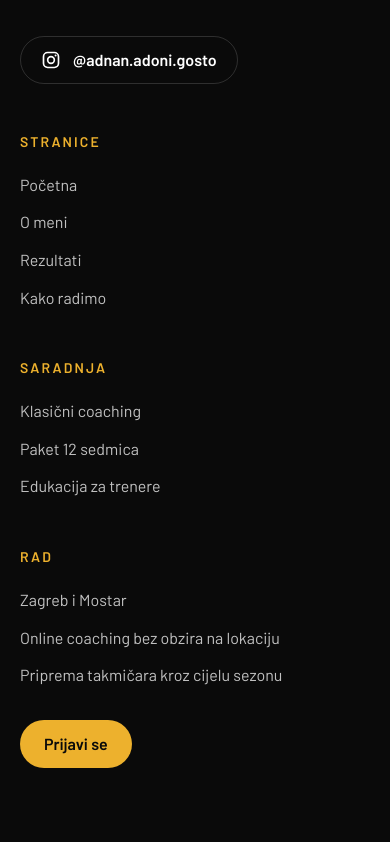
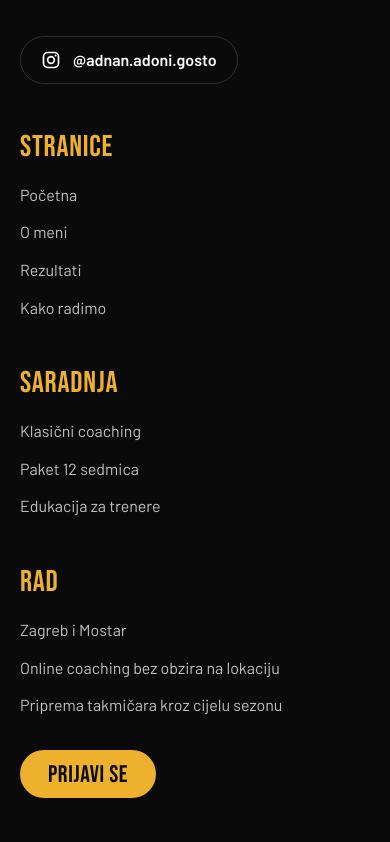
Before and after one commit to mehicch04/adnangosto, a Next.js app: page /o-meni in a window 390 px wide. Shown: the part 10542-11384 px from the top of the page. Built offline with nearby package versions, Linux system fonts and the light colour scheme; no server answers; the database is empty.

Commit message:
style: navbar s Bebas fontom i vecim elementima, footer s natpisom u pozadini

```diff
--- a/src/components/sections/SiteFooter.tsx
+++ b/src/components/sections/SiteFooter.tsx
@@ -15,8 +15,14 @@ export async function SiteFooter() {
   const packages = await getPackages();
 
   return (
-    <footer className="relative overflow-hidden border-t border-brand-line bg-brand-black">
-      <div className="mx-auto max-w-7xl px-5 pt-20 lg:pt-28">
+    <footer className="relative isolate overflow-hidden border-t border-brand-line bg-brand-black">
+      <p
+        aria-hidden="true"
+        className="pointer-events-none absolute inset-x-0 bottom-[-2vw] -z-10 text-center font-display text-[22vw] leading-[0.8] whitespace-nowrap text-[#161616] select-none"
+      >
+        Gosto Adnan
+      </p>
+      <div className="mx-auto max-w-7xl px-5 pt-20 pb-[14vw] lg:pt-28 lg:pb-[12vw]">
         <div className="grid gap-12 lg:grid-cols-[1.4fr_1fr_1fr_1fr] lg:gap-10">
           <div>
             <Image
@@ -42,7 +48,7 @@ export async function SiteFooter() {
           </div>
 
           <nav aria-label="Stranice">
-            <h2 className="text-sm font-semibold tracking-[0.15em] text-brand-yellow uppercase">
+            <h2 className="font-display text-3xl leading-none tracking-wide text-brand-yellow">
               Stranice
             </h2>
             <ul className="mt-5 space-y-3">
@@ -57,7 +63,7 @@ export async function SiteFooter() {
           </nav>
 
           <nav aria-label="Saradnja">
-            <h2 className="text-sm font-semibold tracking-[0.15em] text-brand-yellow uppercase">
+            <h2 className="font-display text-3xl leading-none tracking-wide text-brand-yellow">
               Saradnja
             </h2>
             <ul className="mt-5 space-y-3">
@@ -75,7 +81,7 @@ export async function SiteFooter() {
           </nav>
 
           <div>
-            <h2 className="text-sm font-semibold tracking-[0.15em] text-brand-yellow uppercase">
+            <h2 className="font-display text-3xl leading-none tracking-wide text-brand-yellow">
               Rad
             </h2>
             <ul className="mt-5 space-y-3 text-white/75">
@@ -85,7 +91,7 @@ export async function SiteFooter() {
             </ul>
             <Link
               href="/#saradnja"
-              className="mt-8 inline-flex min-h-12 items-center rounded-full bg-brand-yellow px-6 font-semibold text-brand-black transition-colors hover:bg-white"
+              className="mt-8 inline-flex min-h-12 items-center rounded-full bg-brand-yellow px-7 pt-0.5 font-display text-2xl leading-none tracking-wide text-brand-black transition-colors hover:bg-white"
             >
               Prijavi se
             </Link>
@@ -113,13 +119,6 @@ export async function SiteFooter() {
           </a>
         </div>
       </div>
-
-      <p
-        aria-hidden="true"
-        className="text-outline pointer-events-none -mb-[3vw] text-center font-display text-[19vw] leading-[0.8] whitespace-nowrap opacity-30 select-none [--outline:#2a2a2a]"
-      >
-        Gosto Adnan
-      </p>
     </footer>
   );
 }
--- a/src/components/sections/SiteHeader.tsx
+++ b/src/components/sections/SiteHeader.tsx
@@ -46,7 +46,7 @@ export function SiteHeader() {
       >
         <div
           className={`mx-auto flex max-w-7xl items-center justify-between gap-6 px-5 transition-[height] duration-300 ${
-            scrolled ? "h-16" : "h-20 lg:h-24"
+            scrolled ? "h-[72px] lg:h-20" : "h-20 lg:h-28"
           }`}
         >
           <Link
@@ -61,25 +61,28 @@ export function SiteHeader() {
               width={560}
               height={304}
               priority
-              className={`w-auto transition-[height] duration-300 ${scrolled ? "h-9" : "h-10 lg:h-12"}`}
+              className={`w-auto transition-[height] duration-300 ${scrolled ? "h-10 lg:h-12" : "h-11 lg:h-16"}`}
             />
           </Link>
 
           <nav aria-label="Glavni meni" className="hidden lg:block">
-            <ul className="flex items-center gap-1 rounded-full border border-white/10 bg-white/5 p-1.5 backdrop-blur">
+            <ul className="flex items-center gap-10">
               {nav.map((item) => {
                 const active = item.href === pathname;
                 return (
                   <li key={item.href}>
                     <Link
                       href={item.href}
-                      className={`block rounded-full px-5 py-2 text-sm font-semibold transition-colors ${
-                        active
-                          ? "bg-white text-brand-black"
-                          : "text-white/75 hover:bg-white/10 hover:text-white"
+                      className={`group relative block py-2 font-display text-[1.65rem] leading-none tracking-wide transition-colors ${
+                        active ? "text-brand-yellow" : "text-white hover:text-brand-yellow"
                       }`}
                     >
                       {item.label}
+                      <span
+                        className={`absolute -bottom-0.5 left-0 h-[3px] -skew-x-[30deg] bg-brand-yellow transition-all duration-300 ${
+                          active ? "w-full" : "w-0 group-hover:w-full"
+                        }`}
+                      />
                     </Link>
                   </li>
                 );
@@ -93,14 +96,14 @@ export function SiteHeader() {
               target="_blank"
               rel="noopener noreferrer"
               aria-label="Instagram"
-              className="hidden size-11 place-items-center rounded-full border border-white/15 text-white/80 transition-colors hover:border-brand-yellow hover:text-brand-yellow sm:grid"
+              className="hidden size-12 place-items-center rounded-full border border-white/15 text-white/80 transition-colors hover:border-brand-yellow hover:text-brand-yellow sm:grid"
             >
               <InstagramIcon />
             </a>
             <Link
               href="/#saradnja"
               onClick={() => setOpen(false)}
-              className="hidden min-h-11 items-center rounded-full bg-brand-yellow px-6 text-sm font-semibold text-brand-black transition-colors hover:bg-white sm:inline-flex"
+              className="hidden min-h-12 items-center rounded-full bg-brand-yellow px-7 pt-0.5 font-display text-2xl leading-none tracking-wide text-brand-black transition-colors hover:bg-white sm:inline-flex"
             >
               Prijavi se
             </Link>
@@ -110,7 +113,7 @@ export function SiteHeader() {
               aria-expanded={open}
               aria-controls="mobilni-meni"
               onClick={() => setOpen((v) => !v)}
-              className="grid size-11 place-items-center rounded-full border border-white/15 lg:hidden"
+              className="grid size-12 place-items-center rounded-full border border-white/15 lg:hidden"
             >
               <span className="relative block h-3.5 w-5">
                 <span
```
